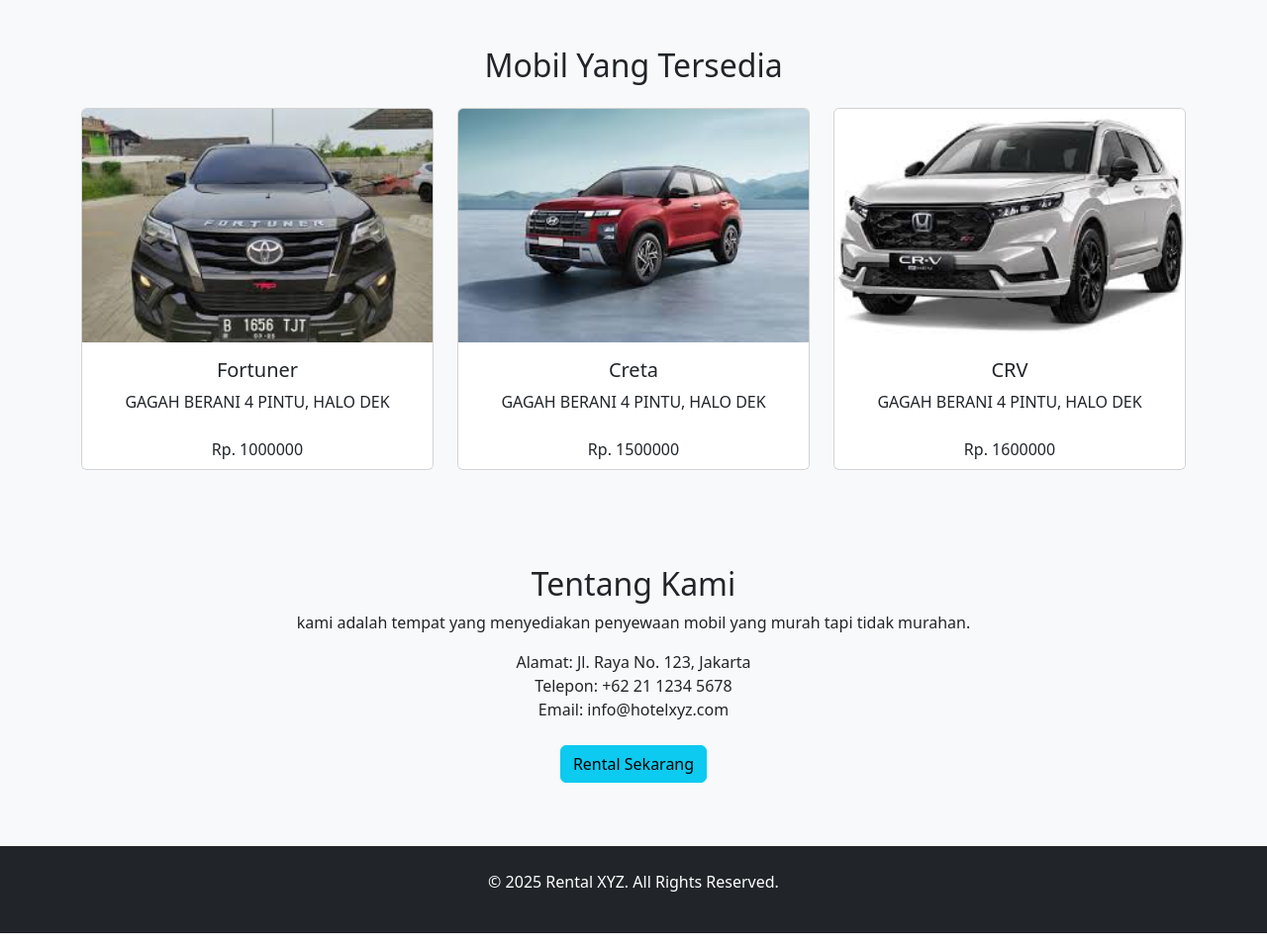
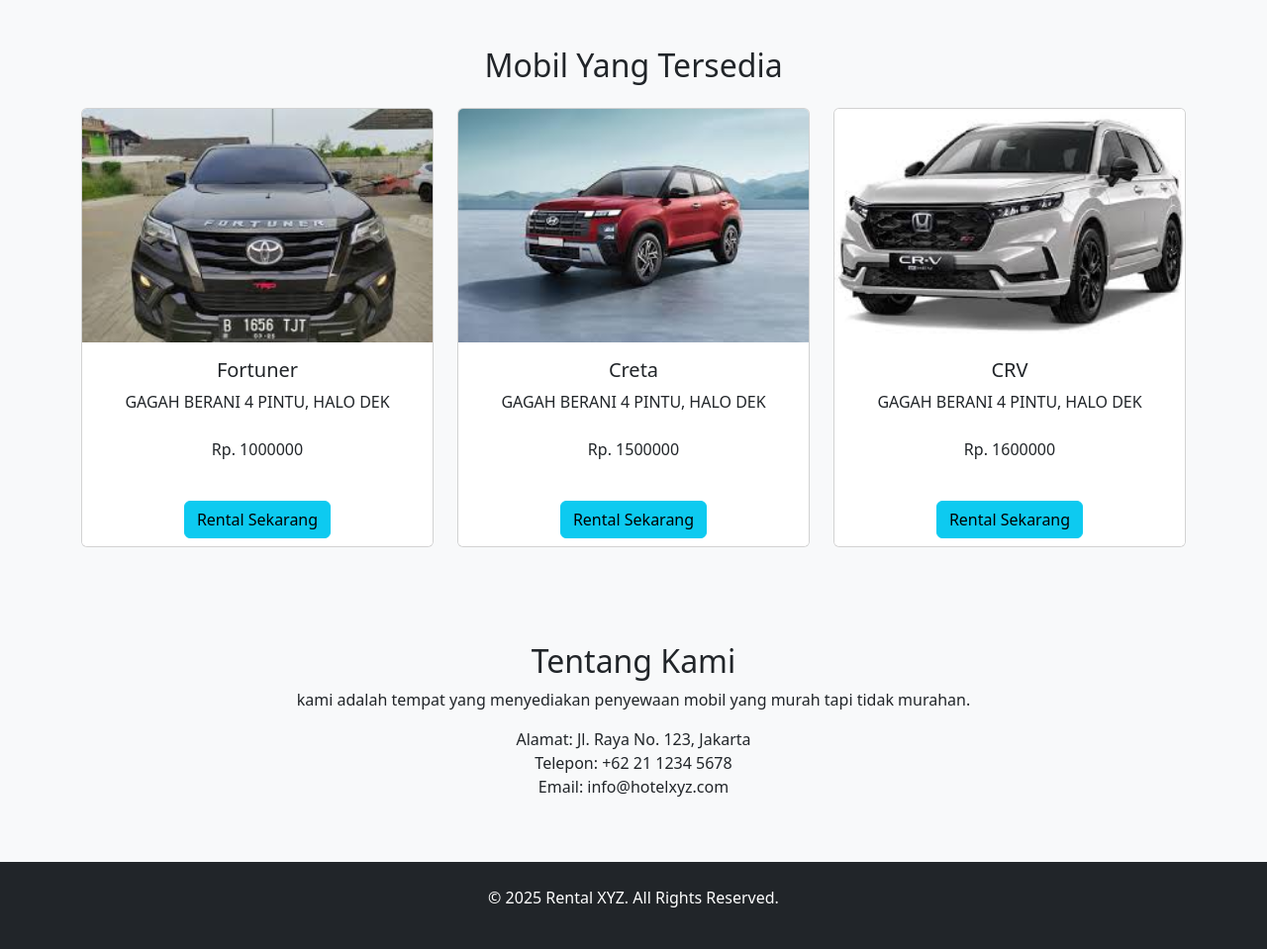
Before and after one commit to pickstart0/sekolahan, a PHP site: page /landing/index.php in a window 1280 px wide. Shown: the part 57-1016 px from the top of the page at 99% size. Run offline with PHP 8.4, Linux system fonts and the light colour scheme.

Commit message:
Update index.php

```diff
--- a/pemograman dasar/remed/rental.mobil/landing/index.php
+++ b/pemograman dasar/remed/rental.mobil/landing/index.php
@@ -46,6 +46,9 @@
                             <div class="card-footer bg-white border-0">
                                 <p class="card-text">Rp. <?= $p['harga']; ?></p>
                             </div>
+                            <div class="card-footer bg-white border-0">
+                                <a href="transaksi.php?id=<?= $p['nama']; ?>" class="btn btn-info mt-4">Rental Sekarang</a>
+                            </div>
                         </div>
                     </div>
                 <?php endforeach; ?>
@@ -62,7 +65,6 @@
                 <li>Alamat: Jl. Raya No. 123, Jakarta</li>
                 <li>Telepon: +62 21 1234 5678</li>
                 <li>Email: info@hotelxyz.com</li>
-                <li><a href="transaksi.php" class="btn btn-info mt-4">Rental Sekarang</a></li>
             </ul>
         </div>
     </section>
```
